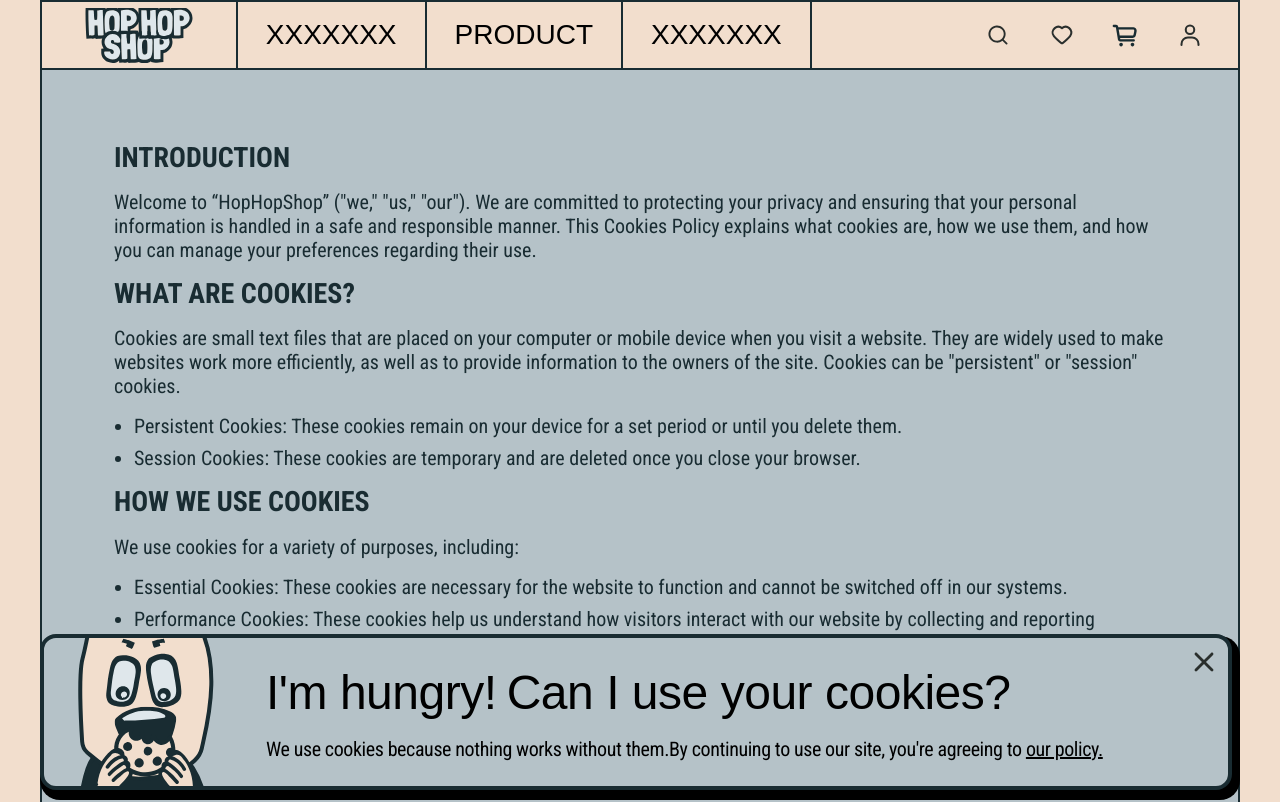
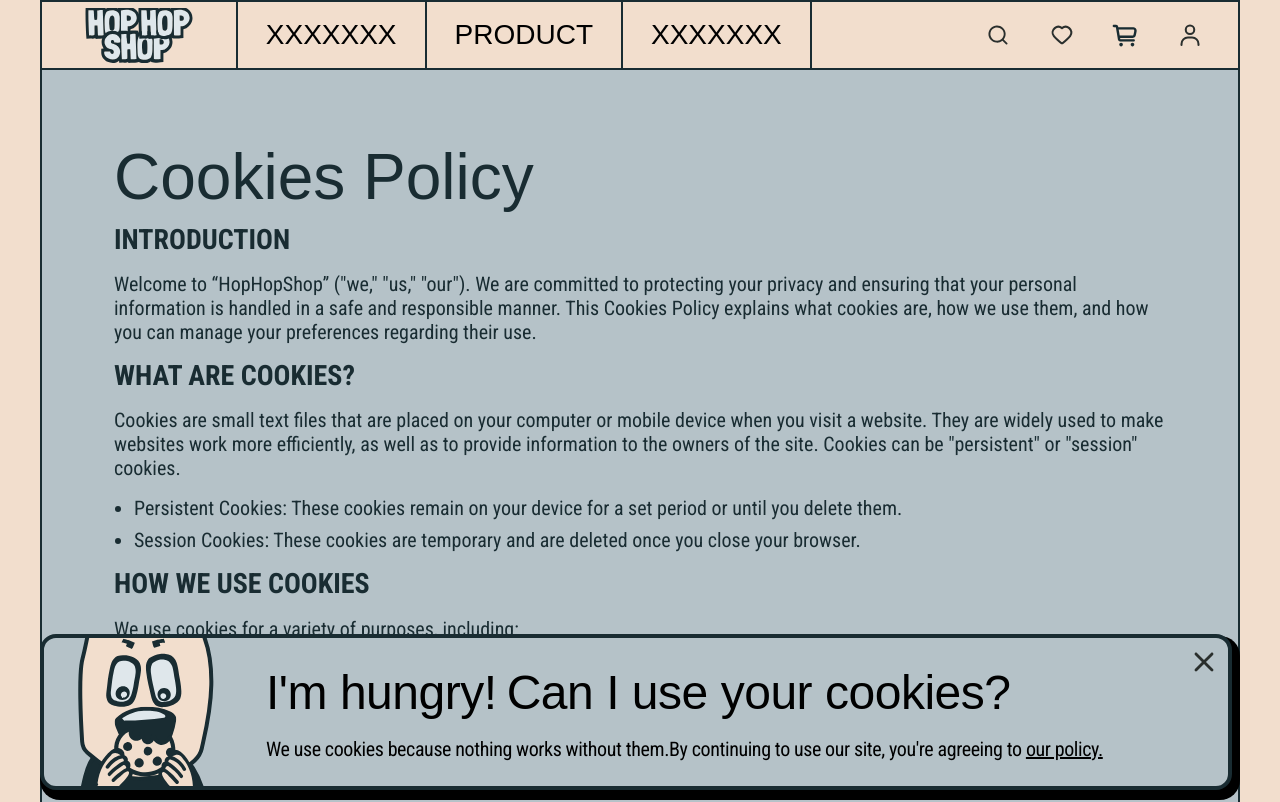
Before and after one commit to alexsanders-git/hop-hop-shop, a Next.js app: page /cookies-policy in a window 1280 px wide. Shown: the top 802 px of the page. Built offline with nearby package versions, Linux system fonts and the light colour scheme; a web font is replaced by a local one.

Commit message:
Add title to Cookies Policy page

```diff
--- a/src/app/(frontend)/cookies-policy/page.tsx
+++ b/src/app/(frontend)/cookies-policy/page.tsx
@@ -9,6 +9,9 @@ import styles from './page.module.scss';
 
 const data = {
   sections: [
+    {
+      headline: 'Cookies Policy'
+    },
     {
       title: 'Introduction',
       paragraphs: [
@@ -100,6 +103,7 @@ export default function CookiesPolicy() {
         {data.sections.map((section, index) => (
           <ContentBlock
             key={index}
+            headline={section.headline}
             title={section.title}
             paragraphs={section.paragraphs}
             listItems={section.listItems}
```
